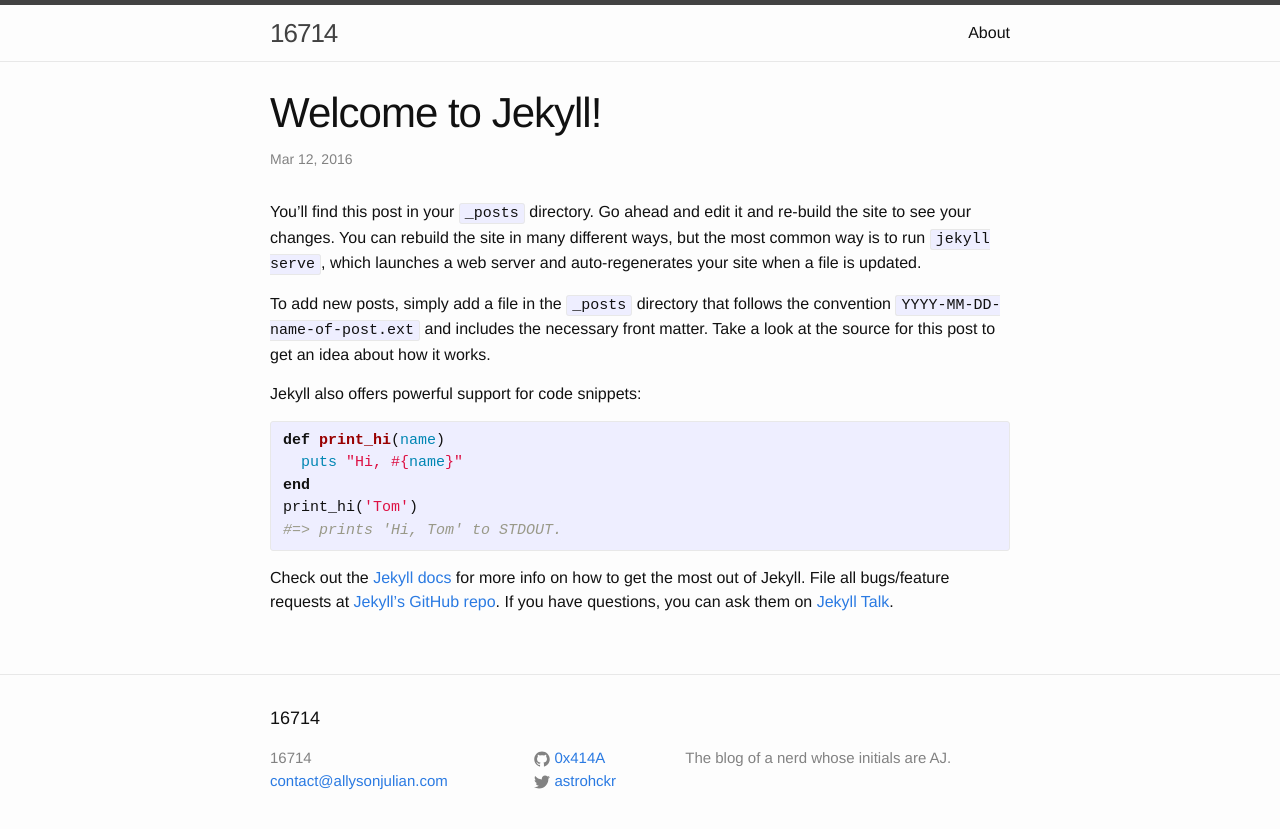
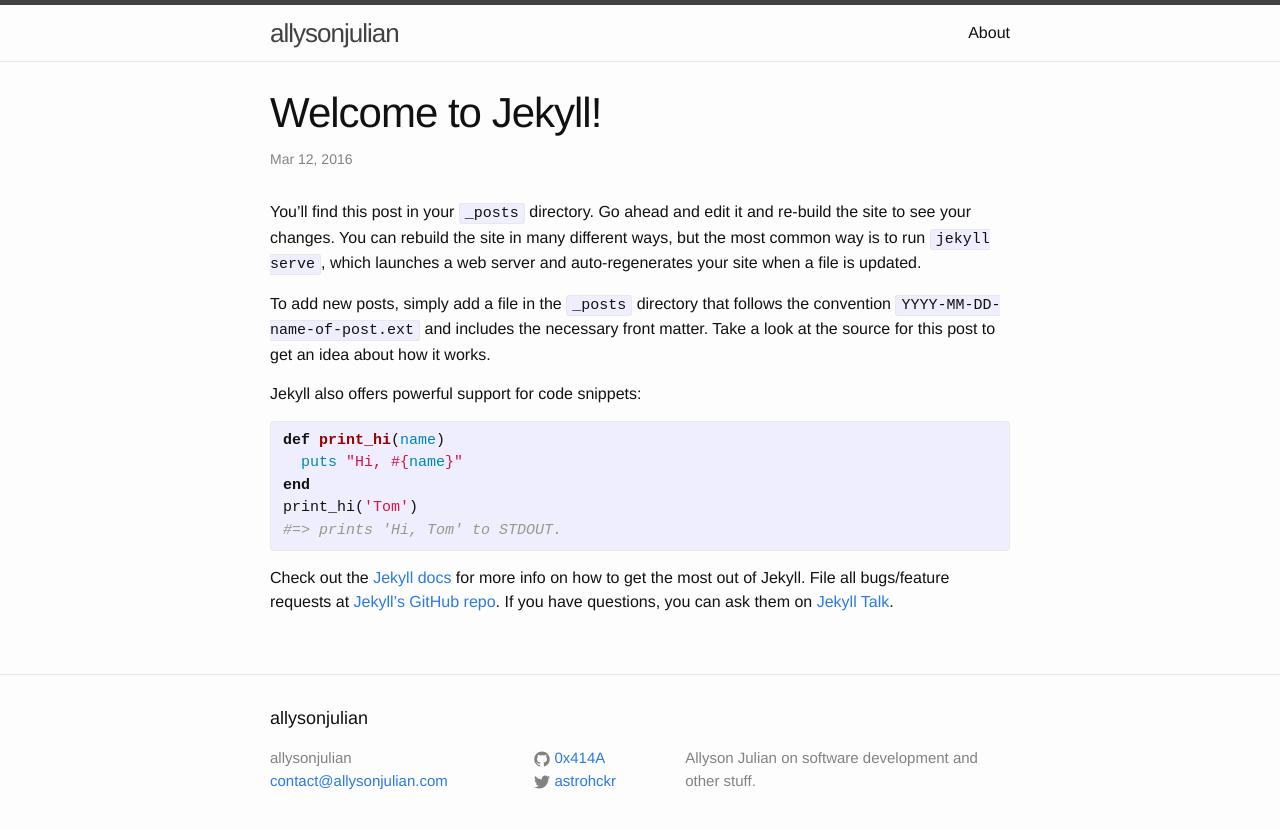
Before and after one commit to 0x414A/0x414a.github.io, a Jekyll site: the page built from _posts/2016-03-12-welcome-to-jekyll.markdown, in a window 1280 px wide. Shown: the top 829 px of the page. Built offline with Jekyll 4.4.1, drawn with Linux system fonts in a browser that asks for light colours; comment, search, counter and statistics services are not loaded.

Commit message:
Here's to hoping disqus is set up correctly

```diff
--- a/_config.yml
+++ b/_config.yml
@@ -6,17 +6,16 @@
 # 'jekyll serve'. If you change this file, please restart the server process.
 
 # Site settings
-title: 0x414A
+title: allysonjulian
 email: contact@allysonjulian.com
 description: > # this means to ignore newlines until "baseurl:"
-  The blog of a nerd whose initials are AJ.
-
-
+  Allyson Julian on software development and other stuff.
 baseurl: "" # the subpath of your site, e.g. /blog
 url: "https://allysonjulian.com" # the base hostname & protocol for your site
 permalink: /:title/
 twitter_username: astrohckr
 github_username:  '0x414A'
+disqus_sitename: allysonjuliancom
 
 # Build settings
 markdown: kramdown
--- a/_layouts/post.html
+++ b/_layouts/post.html
@@ -13,3 +13,15 @@ layout: default
   </div>
 
 </article>
+
+<div id="article_comments">
+  <div id="disqus_thread"></div>
+  <script type="text/javascript">
+      var disqus_identifier = "{{ post.id || post.title }}";
+      (function() {
+           var dsq = document.createElement('script'); dsq.type = 'text/javascript'; dsq.async = true;
+           dsq.src = 'http://{{ site.disqus_sitename }}.disqus.com/embed.js';
+           (document.getElementsByTagName('head')[0] || document.getElementsByTagName('body')[0]).appendChild(dsq);
+       })();
+  </script>
+</div>
```
